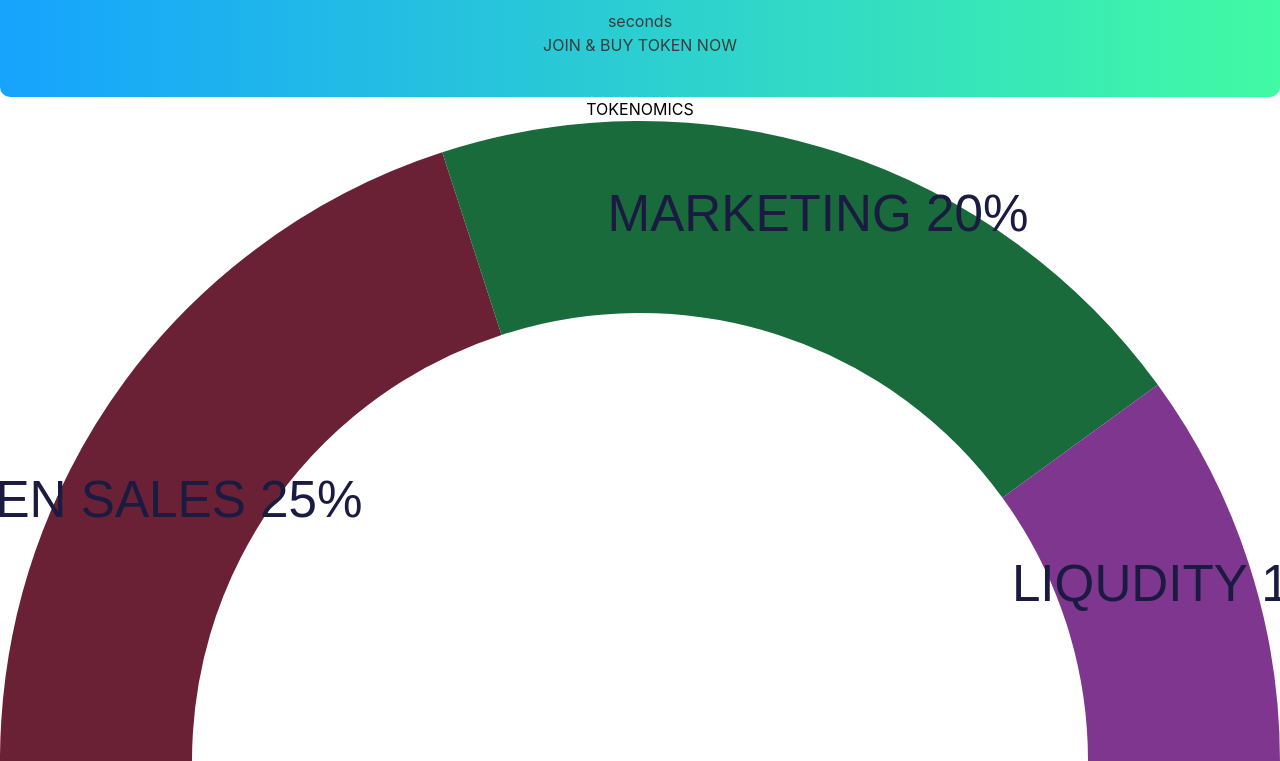
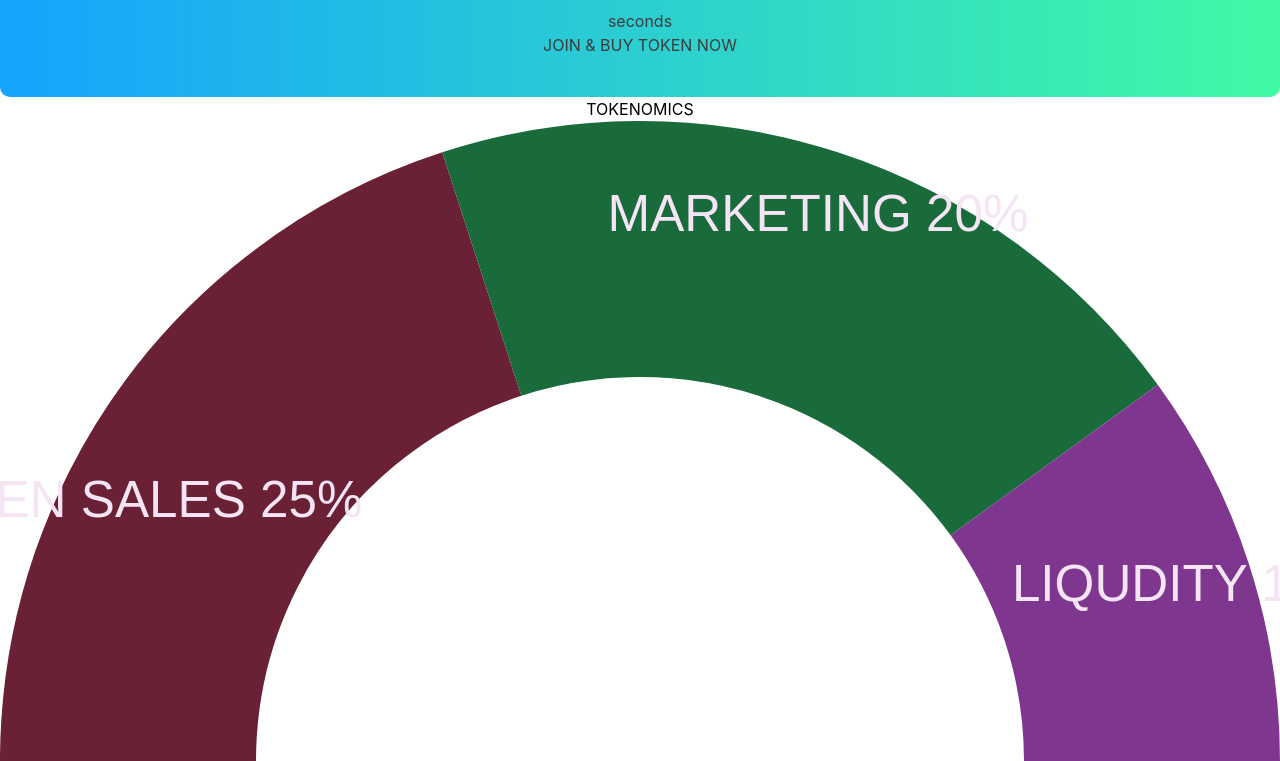
Before and after one commit to MoanaSeeha/wedge_token, a React (Create React App) app: page / in a window 1280 px wide. Shown: the part 5970-6731 px from the top of the page. Built offline with nearby package versions, Linux system fonts and the light colour scheme; what @material-tailwind/react would draw is missing.

Commit message:
Update tokenomics.js

```diff
--- a/src/pages/tokenomics.js
+++ b/src/pages/tokenomics.js
@@ -89,11 +89,11 @@ const Tokenomics = () => {
             labelPosition={90}
             label={({ dataEntry }) => dataEntry.title}
             labelStyle={(index) => ({
-              fill: "#1b1b41",
+              fill: "#f4e4f4",
               fontSize: '4px',
               fontFamily: 'sans-serif'
             })}
-            lineWidth={30}
+            lineWidth={40}
           // segmentsShift={(index) => (0.5)}
           />
         </div>
```
